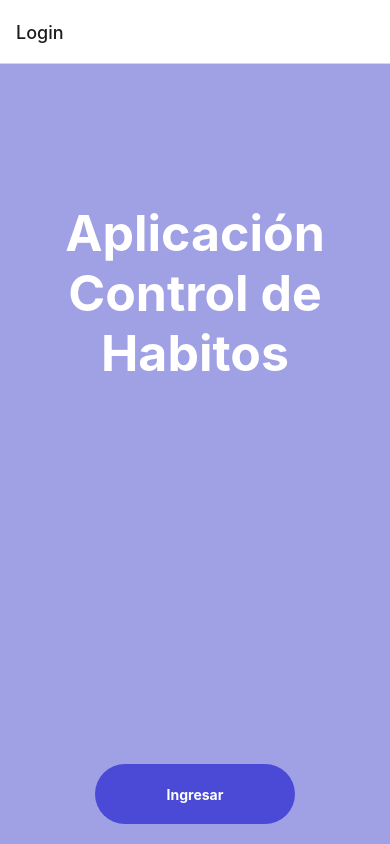
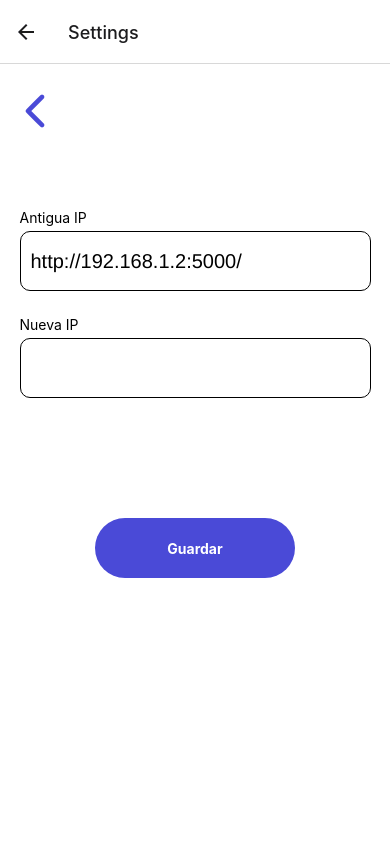
Before and after one commit to infomanProgramer/ControlHavitApp, a React Native app: screen /Settings in a window 390 px wide. Built offline with nearby package versions, Linux system fonts and the light colour scheme.

Commit message:
Implementacion con Redux

```diff
--- a/App.tsx
+++ b/App.tsx
@@ -11,7 +11,8 @@ import {NavigationContainer} from '@react-navigation/native';
 import {createNativeStackNavigator} from '@react-navigation/native-stack';
 import Login from './src/forms/Login';
 import { Provider } from 'react-redux';
-import {store} from './store';
+import {store} from './store/store';
+import Settings from './src/forms/Settings';
 
 const Stack = createNativeStackNavigator();
 
@@ -22,6 +23,7 @@ function App(): React.JSX.Element {
         <Stack.Navigator>
           <Stack.Screen name="Login" component={Login}/>
           <Stack.Screen name="Home" component={Main}/>
+          <Stack.Screen name="Settings" component={Settings}/>
         </Stack.Navigator>
       </NavigationContainer>
     </Provider>
--- a/src/GlobalStyles/MainStyle.jsx
+++ b/src/GlobalStyles/MainStyle.jsx
@@ -35,6 +35,14 @@ export default StyleSheet.create({
         flexDirection: "column-reverse",
         alignItems: "center",
     },
+    containerSecondary: {
+        paddingTop: 20,
+        backgroundColor: colors.blanco,
+        width: "100%",
+        height: "100%",
+        flexDirection: "column",
+        alignItems: "center",
+    },
     visible: {
         display: 'flex',
     },
--- a/src/forms/Login.jsx
+++ b/src/forms/Login.jsx
@@ -1,7 +1,8 @@
 import React from "react";
-import {Text, View, StyleSheet, TouchableHighlight} from "react-native";
-import MainStyle from "../GlobalStyles/MainStyle";
+import {Text, View, StyleSheet, TouchableHighlight, TouchableOpacity} from "react-native";
+import MainStyle, {colors} from "../GlobalStyles/MainStyle";
 import PrimaryButton from "../components/PrimaryButton";
+import Icon from 'react-native-vector-icons/Ionicons';
 
 const Login = ({navigation}) => {
     const irHome = () => {
@@ -13,6 +14,9 @@ const Login = ({navigation}) => {
             <Text style={[{marginBottom: "90%", textAlign: "center"}, MainStyle.textPrimaryBold_50px]}>
                 Aplicación Control de Habitos
             </Text>
+            <TouchableOpacity onPress={() => navigation.navigate("Settings")} style={{backgroundColor: "transparent", width: "100%", height: 100, paddingLeft: 10}}>
+                <Icon name="settings-outline" size={50} color={colors.purpura}/>
+            </TouchableOpacity>
         </View>
     );
 };
--- /dev/null
+++ b/src/forms/Settings.jsx
@@ -0,0 +1,35 @@
+import React, { useEffect, useState } from "react";
+import {Text, View, StyleSheet, TouchableHighlight, TouchableOpacity, AsyncStorage} from "react-native";
+import MainStyle, {colors} from "../GlobalStyles/MainStyle";
+import PrimaryButton from "../components/PrimaryButton";
+import Icon from 'react-native-vector-icons/Ionicons';
+import TextBoxLabel from "../components/TextBoxLabel";
+import { useDispatch, useSelector } from 'react-redux';
+import { setUrlControlHavitApi } from "../../store/store";
+
+const Settings = ({navigation}) => {
+    const [antiguaIp, setAntiguaIp] = useState(useSelector((state) => state.urlControlHavitAPI))
+    const [nuevaIp, setNuevaIp] = useState("")
+    const dispatch = useDispatch();
+
+    const changeUrlControlHavitApi = () => {
+        //Validaciones
+        dispatch(setUrlControlHavitApi(nuevaIp));
+        //limpiar campos
+        //Popup de cambio satisfactorio
+    };
+    return(
+        <View style={MainStyle.containerSecondary}>
+            <TouchableOpacity onPress={() => navigation.navigate("Login")} style={{backgroundColor: "transparent", width: "100%", height: 100, paddingLeft: 10}}>
+                <Icon name="chevron-back-outline" size={50} color={colors.purpura}/>
+            </TouchableOpacity>
+            <TextBoxLabel onChangeText={setAntiguaIp} text={antiguaIp} label="Antigua IP"/>
+            <TextBoxLabel onChangeText={setNuevaIp} text={nuevaIp} label="Nueva IP"/>
+            <View style={{width: "100%", flexDirection: "column-reverse", alignItems: "center", height: 200}}>
+                <PrimaryButton label="Guardar" onClick={changeUrlControlHavitApi}/>
+            </View>
+        </View>
+    );
+};
+
+export default Settings;
--- a/src/pages/nueva-categoria.jsx
+++ b/src/pages/nueva-categoria.jsx
@@ -8,7 +8,6 @@ import PrimaryButton from '../components/PrimaryButton';
 import Toast from 'react-native-toast-message';
 import { useDispatch, useSelector } from 'react-redux';
 
-import { actionCreator } from './store/actions';
 
 const NuevaCategoria = ({showScreen}) => {
   const [descripcion, setDescripcion] = useState("");
--- a/store/actions.jsx
+++ /dev/null
@@ -1,12 +0,0 @@
-export const ACTION_TYPE = 'ACTION_TYPE';
-
-export const URL_CONTROL_HAVIT_API = 'URL_CONTROL_HAVIT_API';
-
-export const actionCreator = (payload) => {
-
-    return {
-        type: URL_CONTROL_HAVIT_API,
-        payload,
-    };
-
-};
--- a/store/index.jsx
+++ b/store/store.jsx
@@ -1,6 +1,14 @@
 import { createStore } from 'redux';
-import { URL_CONTROL_HAVIT_API } from './actions';
 
+export const URL_CONTROL_HAVIT_API = 'URL_CONTROL_HAVIT_API';
+
+export const setUrlControlHavitApi = (value) => {
+    return {
+        type: URL_CONTROL_HAVIT_API,
+        payload: 'http://'+value+':5000/'
+    };
+
+};
 
 const initialState = {
 
@@ -10,7 +18,6 @@ const initialState = {
 };
 
 const reducer = (state = initialState, action) => {
-
     // Handle different action types and update the state accordingly
     switch (action.type) {
         case URL_CONTROL_HAVIT_API:
```
